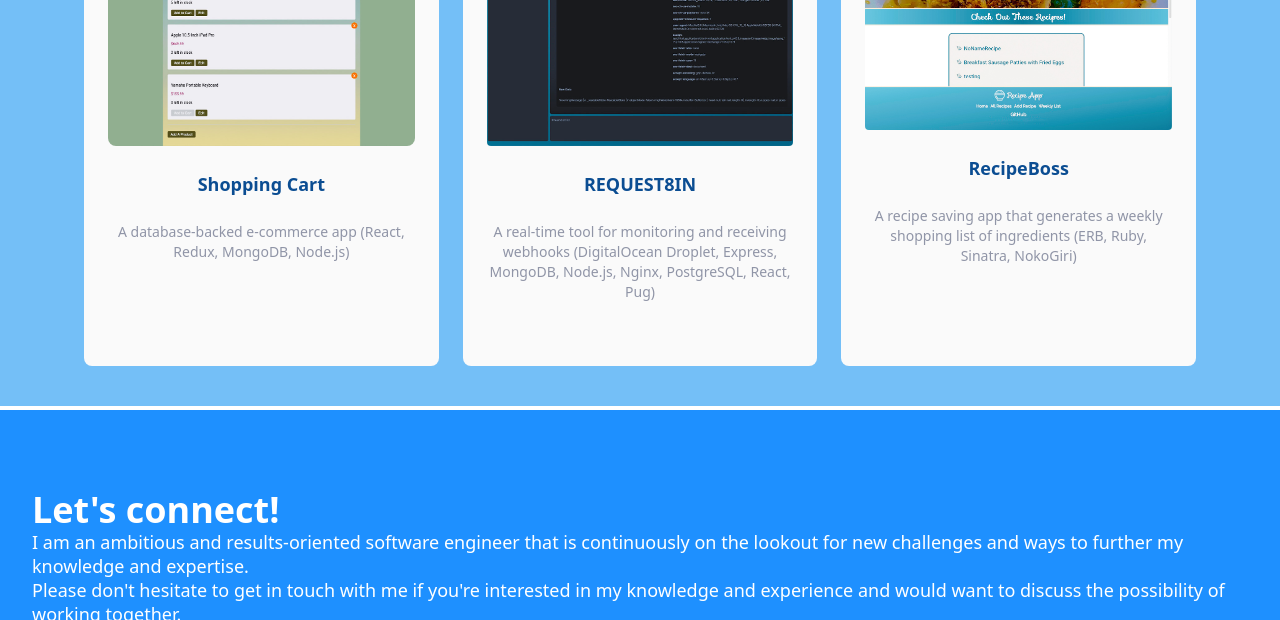
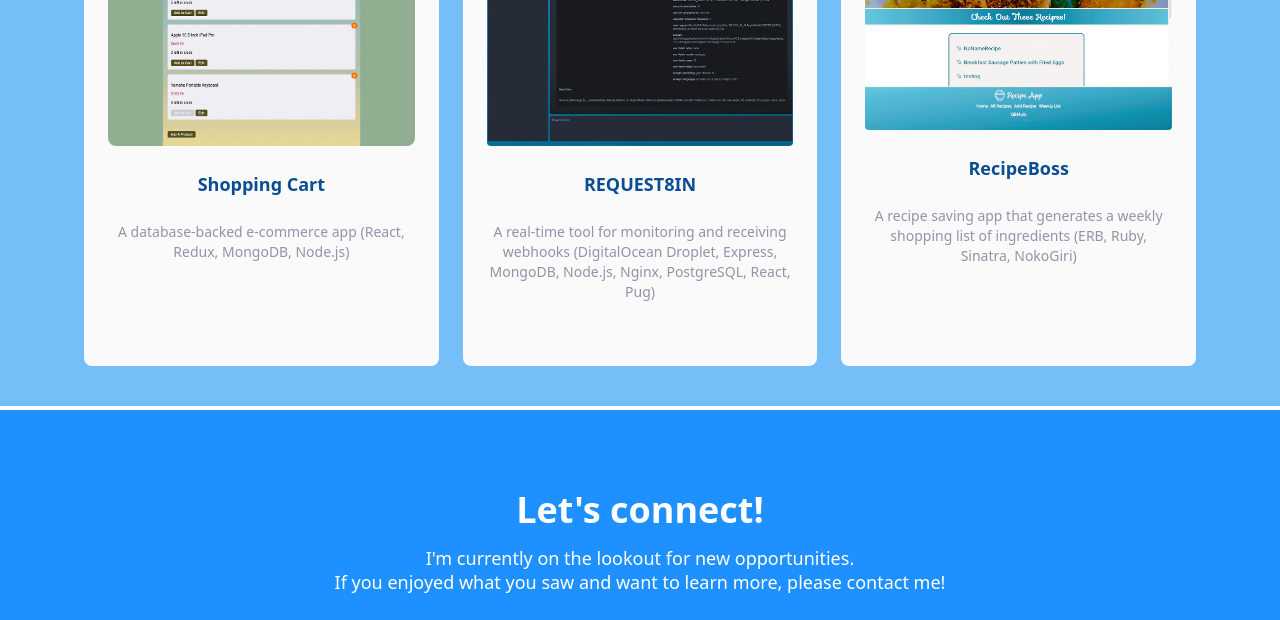
Before and after one commit to Maru-ko/Maru-ko.github.io, a website: page index.html in a window 1280 px wide. Shown: the part 2088-2708 px from the top of the page. Drawn offline with Linux system fonts and the light colour scheme.

```diff
--- a/index.html
+++ b/index.html
@@ -349,15 +349,16 @@
     <!-- Footer -->
     <footer class="bg-veryDarkBlue">
       <div class="bg-trellisblue mt-1">
-        <div class="sm:py-20 sm:px-6 lg:px-8">
+        <div class="mx-auto text-center py-16 px-4 sm:py-20 sm:px-6 lg:px-8">
           <h2 class="text-3xl font-extrabold text-white sm:text-4xl">
             <span class="block">Let's connect!</span>
           </h2>
-          <p class="text-lg leading-6 text-white" style="text-align: left;">
+          <p class="mt-4 mb-4 text-lg leading-6 text-white">
             <!-- I am looking for my next opportunity! Please get in touch if you think
         I'd be a good fit for your team. -->
-        I am an ambitious and results-oriented software engineer that is continuously on the lookout for new challenges and ways to further my knowledge and expertise. <br> Please don't hesitate to get in touch with me if you're interested in my knowledge and experience and would want to discuss the possibility of working together.<br> It would be my pleasure to talk with you about the ways in which I may contribute to your organization.
-
+            I'm currently on the lookout for new opportunities.<br />
+            If you enjoyed what you saw and want to learn more, please contact
+            me!
           </p>
           <div class="flex items-center justify-center flex-wrap">
             <a
```
